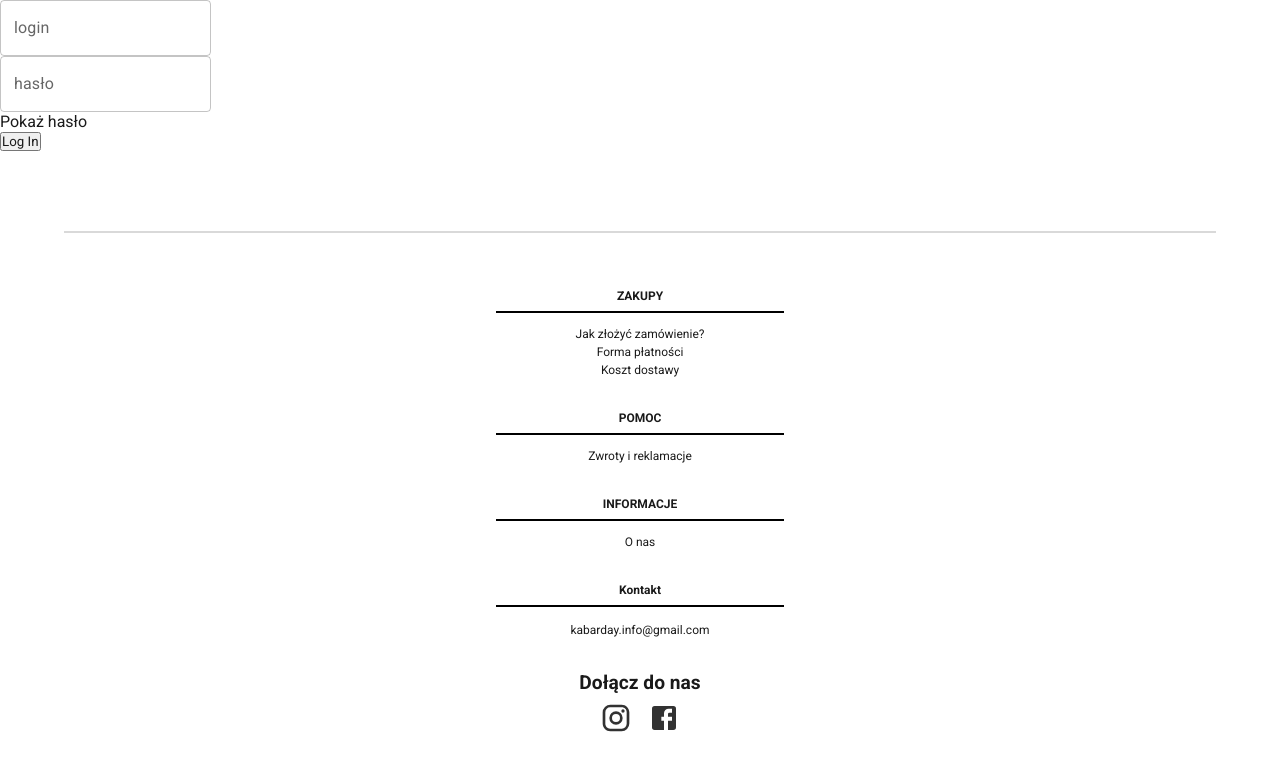
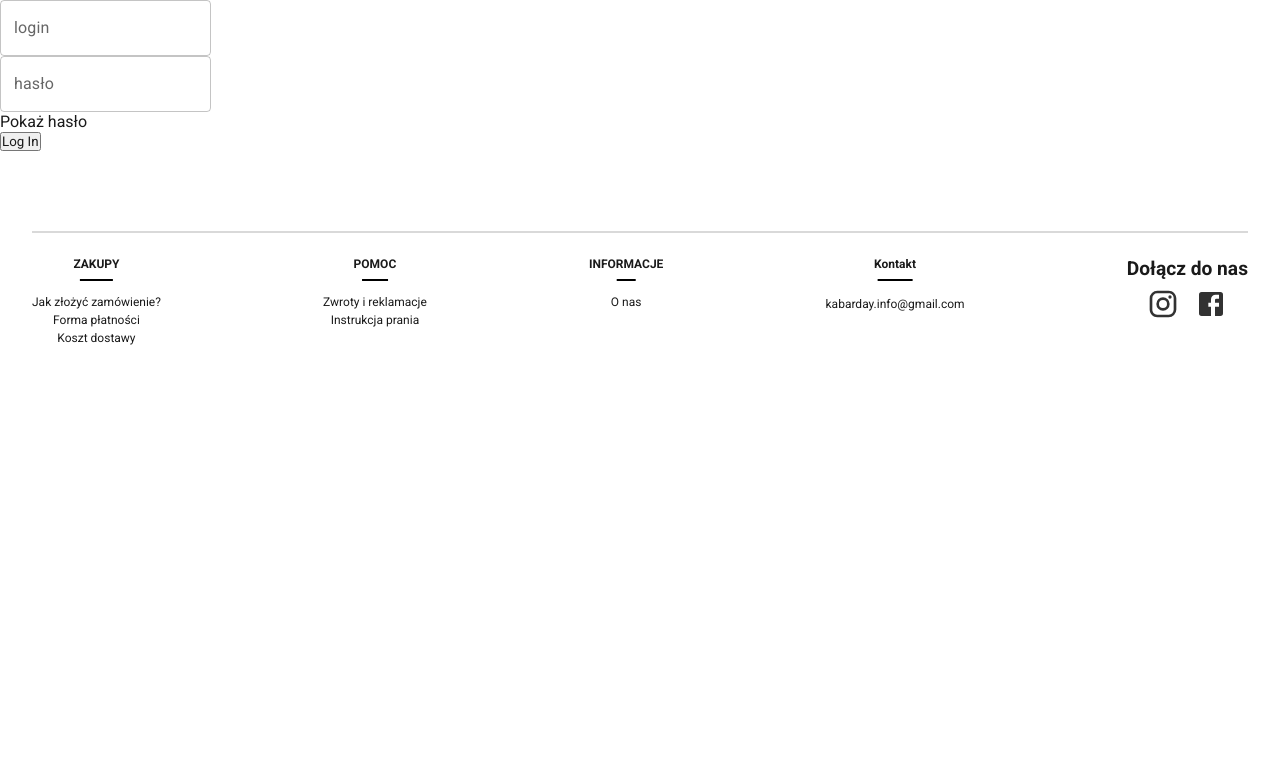
Before and after one commit to akopowicz/kabarday, a React (Vite) app: page / in a window 1280 px wide. Shown: the top 770 px of the page. Built offline with nearby package versions, Linux system fonts and the light colour scheme; no server answers.

Commit message:
Footer desktop

```diff
--- a/src/Footer/Footer.module.css
+++ b/src/Footer/Footer.module.css
@@ -1,16 +1,13 @@
 .footer {
     position: relative;
     width: 100%;
-    /* padding: 5% 0; */
     margin-top: 5rem;
     text-align: center;
-
 }
 
 .footerWrapper {
     position: relative;
     width: 90%;
-    /* max-width: 1400px; */
     border-top: 2px solid #D9D9D9;
     padding: 1.5rem 0 3rem 0;
     left: 50%;
@@ -23,7 +20,6 @@
 
 .navigationHeading {
     font-size: .75rem;
-
 }
 
 .line {
@@ -44,18 +40,10 @@
     line-height: 150%;
     font-size: .75rem;
     transition: .2s;
-
-}
-
-.socialMediaIconLink {
-    /* background-color: #D9D9D9; */
-    /* display: vlock; */
 }
 
 .socialMediaIcon {
     fill: #323232 !important;
-    /* fill: #ffffff !important; */
-    /* background-color: rgb(128, 128, 128); */
     width: 2rem !important;
     height: 2rem !important;
     margin: .5rem .5rem 0 .5rem;
@@ -72,5 +60,24 @@
 
 .footerLink:hover {
   font-weight: 700;
-    /* background-color: black; */
 }
+
+@media (min-width: 768px) {
+
+    .footerWrapper {
+        display: flex;
+        width: 95%;
+        justify-content: space-between;
+    }
+
+    .footerNavigationWrapper {
+        display: flex;
+        flex-grow: 1;
+        justify-content: space-between;
+        margin-right: 30%;
+    }
+
+    .navigationGroup {
+        margin: unset;
+    }
+}
--- a/src/Footer/Footer.tsx
+++ b/src/Footer/Footer.tsx
@@ -7,13 +7,9 @@ export const Footer = () => {
     return (
         <footer className={style.footer}>
             <div className={`${style.footerWrapper} mainWrapper`}>
-
-
-                <div className={style.footerNavigationWrapper}>
                 <div className={style.navigationGroup}>
                     <h4 className={style.navigationHeading}>ZAKUPY </h4>
                     <div className={style.line}></div>
-
                     <ul>
                         <li className={style.footerNavigationItem}><Link className={style.footerLink} to=''>Jak złożyć zamówienie?</Link></li>
                         <li className={style.footerNavigationItem}><Link className={style.footerLink} to=''>Forma płatności</Link></li>
@@ -25,6 +21,7 @@ export const Footer = () => {
                     <div className={style.line}></div>
                     <ul>
                         <li className={style.footerNavigationItem}><Link className={style.footerLink} to=''>Zwroty i reklamacje</Link></li>
+                        <li className={style.footerNavigationItem}><Link className={style.footerLink} to=''>Instrukcja prania</Link></li>
                     </ul>
                 </div>
                 <div className={style.navigationGroup}>
@@ -41,19 +38,13 @@ export const Footer = () => {
                         <a className={`${style.footerNavigationItem} ${style.footerLink}`} href="mailto:kabarday.info@gmail.com">kabarday.info@gmail.com</a>
                     </ul>
                 </div>
-                </div>
-
                 <div className={style.socialMediaWrapper}>
                     <h4 className={style.socialMediaHeading}>Dołącz do nas</h4>
                     <div className={style.iconsWrapper}>
-
-
-                    <a className={style.socialMediaIconLink} href=""><InstagramIcon className={style.socialMediaIcon}/></a>
-
-                   <a className={style.socialMediaIconLink} href=""><FacebookIcon className={style.socialMediaIcon}/></a>
+                        <a className={style.socialMediaIconLink} href=""><InstagramIcon className={style.socialMediaIcon} /></a>
+                        <a className={style.socialMediaIconLink} href=""><FacebookIcon className={style.socialMediaIcon} /></a>
                     </div>
                 </div>
-
             </div>
         </footer>
     )
```
Lines whose indentation alone changed are shown as unchanged.
